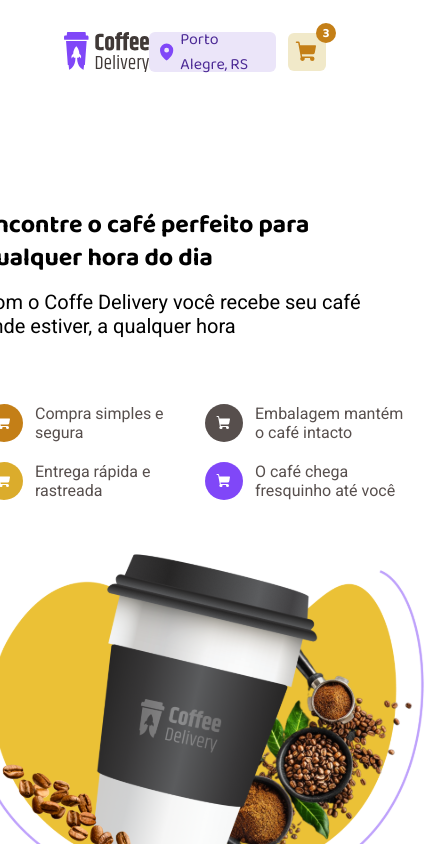
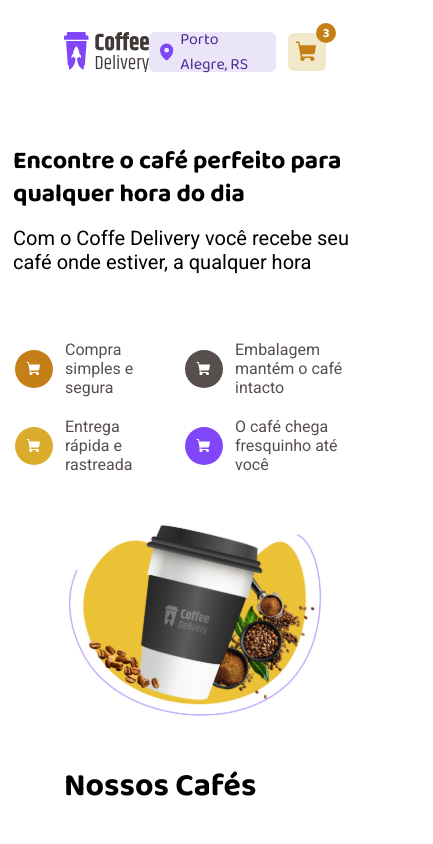
Before and after one commit to allancruvinel/coffe-shop, a React (Vite) app: page / in a window 390 px wide. Shown: the top 844 px of the page, 433 px wide, since content can reach past the window. Built offline with nearby package versions, Linux system fonts and the light colour scheme.

Commit message:
style : added more breakpoints to responsivity on Home page

```diff
--- a/src/pages/Home/components/CoffeItem/styles.ts
+++ b/src/pages/Home/components/CoffeItem/styles.ts
@@ -28,7 +28,6 @@ export const CoffeItemImage = styled.div`
   height: 120px;
   position: absolute;
   top: -20px;
-
 
   img {
     width: 100%;
--- a/src/pages/Home/styles.ts
+++ b/src/pages/Home/styles.ts
@@ -14,6 +14,9 @@ export const Intro = styled.div`
     align-items: center;
     flex-direction: column;
     gap: 3rem;
+  }
+  @media (max-width: 480px) {
+    padding: 2.063rem 0;
   }
 `;
 
@@ -33,12 +36,11 @@ export const Title = styled.div`
     font-size: 20px;
   }
   @media (max-width: 480px) {
-    width: 26.75rem;
-    h1{
+    width: 22.75rem;
+    gap: 16px;
+    h1 {
       font-size: 25px;
-
     }
-
   }
 `;
 
@@ -50,7 +52,7 @@ export const Items = styled.div`
   row-gap: 20px;
   column-gap: 20px;
   @media (max-width: 480px) {
-    grid-template-columns: 200px 200px;
+    grid-template-columns: 150px 190px;
     justify-content: center;
   }
 `;
@@ -92,4 +94,8 @@ export const LogoGrande = styled.div`
     height: 100%;
     object-fit: cover;
   }
+  @media (max-width: 480px) {
+    width: 100%;
+  height: 100%
+  }
 `;
```
